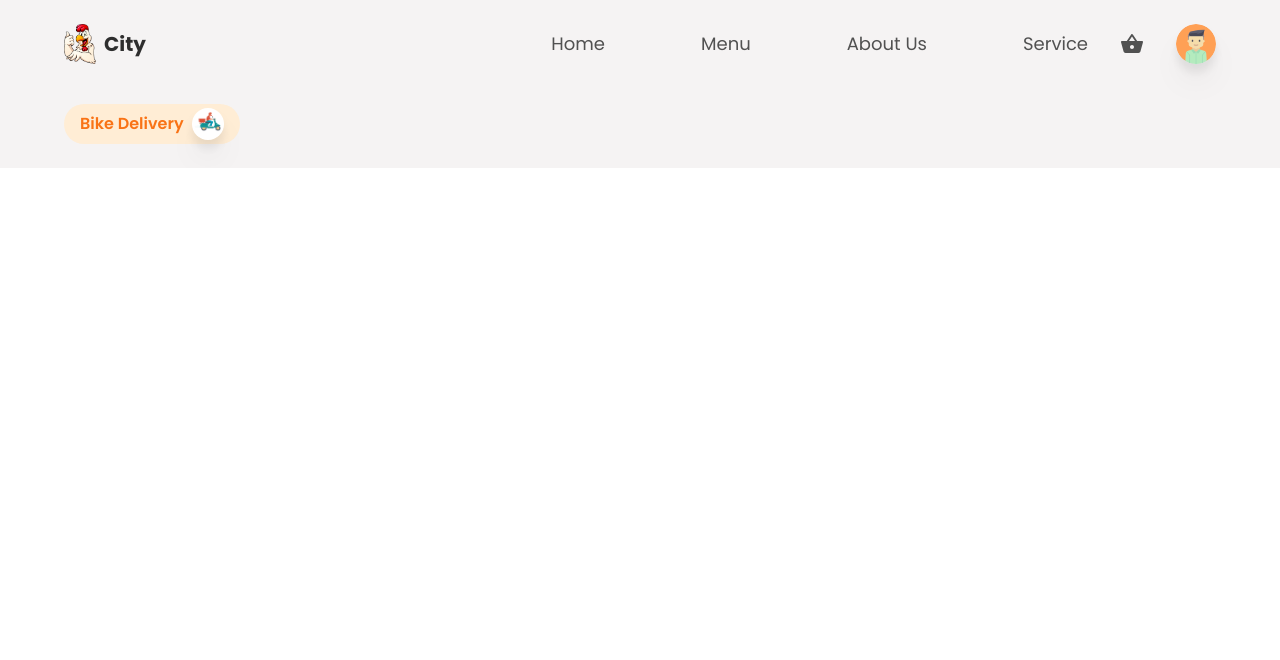
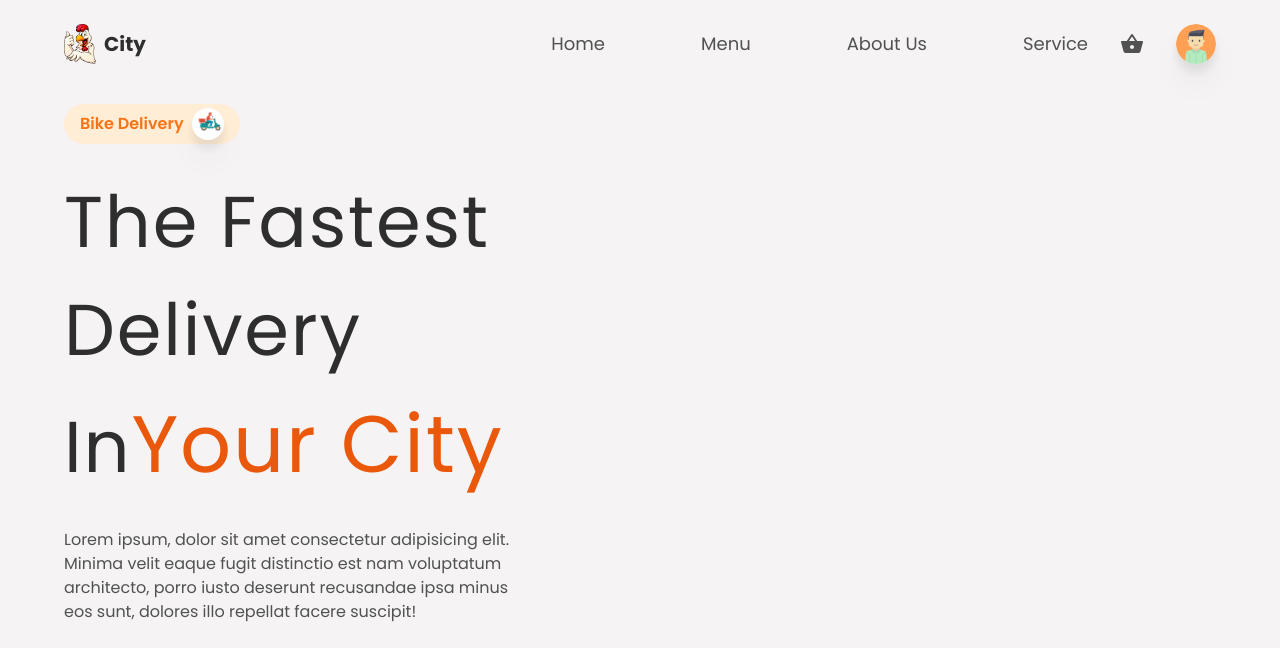
Before and after one commit to Hamed-Hasan/full-stack-ecommerce-with-redux-, a React (Create React App) app: page / in a window 1280 px wide. Shown: the top 660 px of the page. Built offline with nearby package versions, Linux system fonts and the light colour scheme; no server answers; the database is empty.

Commit message:
heading & pragraph added

```diff
--- a/src/components/HomeContainer.jsx
+++ b/src/components/HomeContainer.jsx
@@ -15,8 +15,18 @@ const HomeContainer = () => {
                 </div>
             </div>
 
-
-
+        <p className='text-[2.5rem] lg:text-[4.5rem] font- tracking-wide text-headingColor'>
+            The Fastest Delivery In
+            <span className='text-orange-600 text-[3rem] lg:text-[5rem]'>
+                Your City
+            </span>
+        </p>
+        <p className="text-base text-textColor text-center md:text-left md:w-[80%]">
+          Lorem ipsum, dolor sit amet consectetur adipisicing elit. Minima velit
+          eaque fugit distinctio est nam voluptatum architecto, porro iusto
+          deserunt recusandae ipsa minus eos sunt, dolores illo repellat facere
+          suscipit!
+        </p>
         </div>
 
     </section>
```
